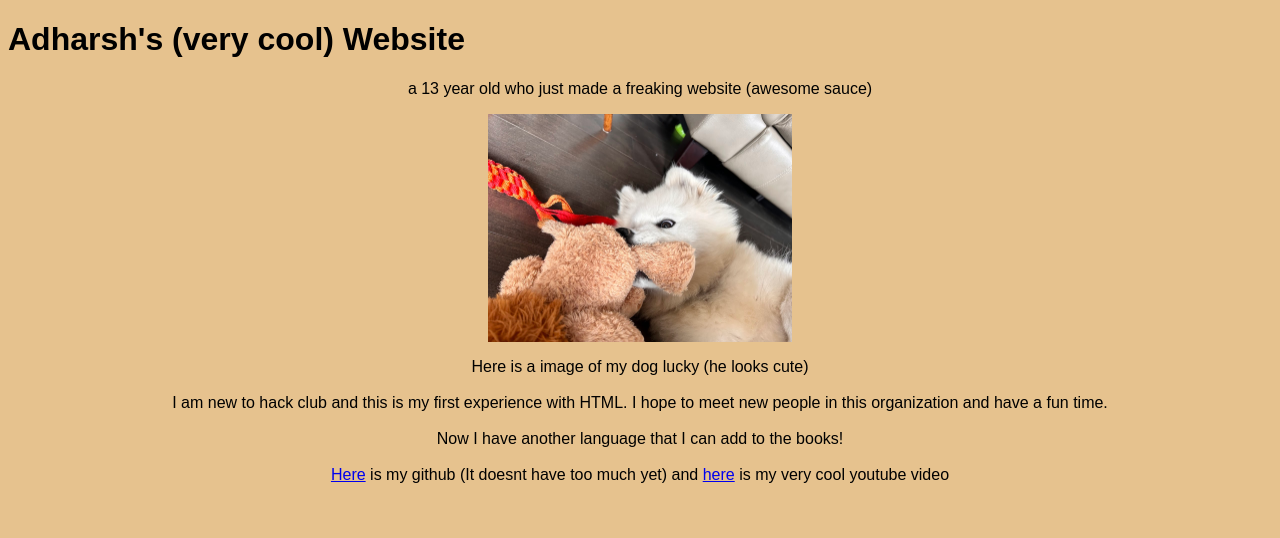
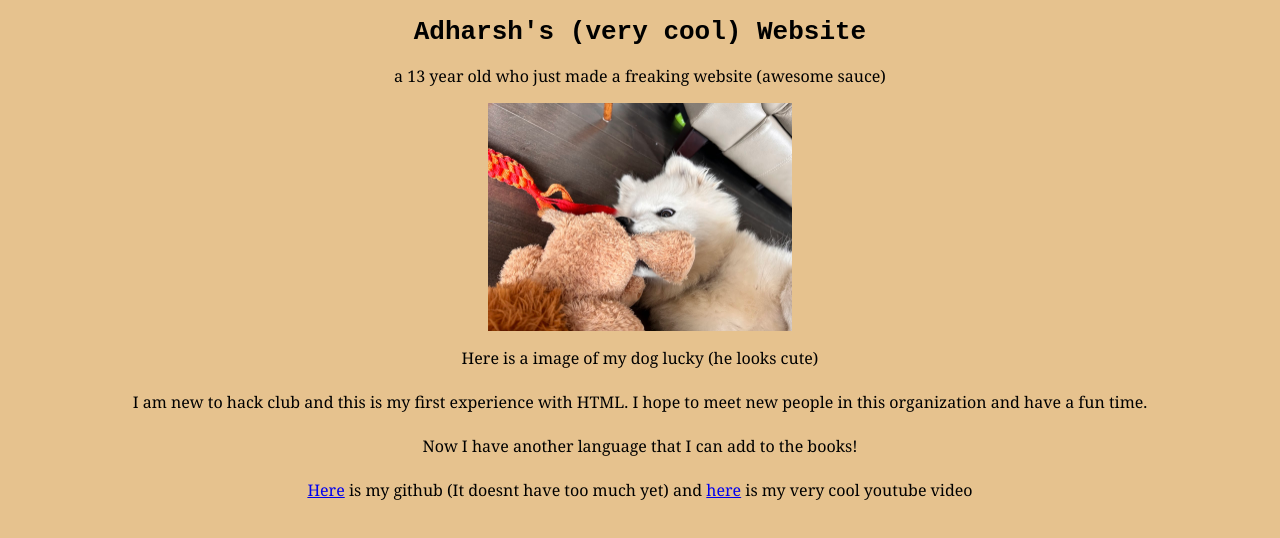
Before and after one commit to PrayandCray/prayandcray.github.io, a plain HTML site: page index.html in a window 1280 px wide. Shown: the top 538 px of the page. Drawn offline with Linux system fonts and the light colour scheme.

Commit message:
incorporated css and polished fonts

```diff
--- a/index.html
+++ b/index.html
@@ -9,19 +9,21 @@
 
     <body style="background-color: rgb(230, 194, 142);">
 
-        <h1 class="font" text-align: center;">Adharsh's (very cool) Website</h1>
-        <p style="font-family: sans-serif; text-align: center;"> a 13 year old who just made a freaking website (awesome sauce)</p>
+        <h1 style="font-family: monospace; text-align: center;">Adharsh's (very cool) Website</h1>
+       <div class="font"><p style="text-align: center;"> a 13 year old who just made a freaking website (awesome sauce)</p></div>
         <img src="./lucky.jpg" alt="my doggo;" width="304" height="228.25" style="display: block; margin: auto">
 
-        <p style="font-family: sans-serif; text-align: center;">
+        <div class="font"><p style="text-align: center;">
          Here is a image of my dog lucky (he looks cute) <br><br>
          I am new to hack club and this is my first experience with HTML. I hope to meet new people in this organization and have a fun time. <br><br>
          Now I have another language that I can add to the books!<br><br>
         <a href="https://github.com/PrayandCray">Here</a> is my github (It doesnt have too much yet) and <a href="https://www.youtube.com/watch?v=nh4Da0PgacI">here</a> is my very cool youtube video<br>
-        </p>
+        </p></div>
 
         <div class="space"></div>
-        <p style="font-family: sans-serif; text-align: center;">orpheus :)</p>
+        <div class="font"><p style="text-align: center;">
+            orpheus :)
+        </p></div>
         <img src="./orpheus.png" alt="this is supposed to be orpheus;" style="display: block; margin: auto">
 
 
--- a/styles.css
+++ b/styles.css
@@ -1,2 +1,2 @@
 .space { margin-top: 10000px; }
-.font {font-family: sans-serif;}
+.font { font-family: Georgia; }
```
Also changed, not shown: 1 other file.
